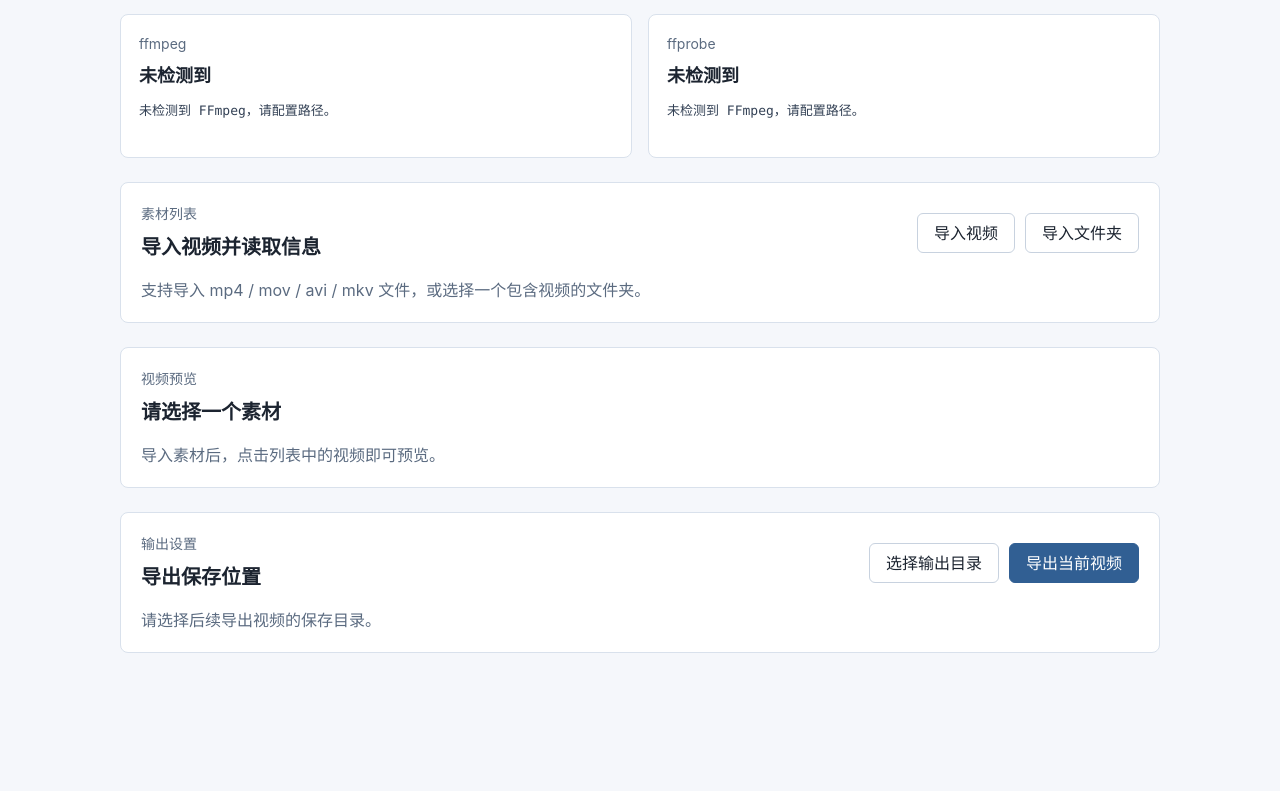
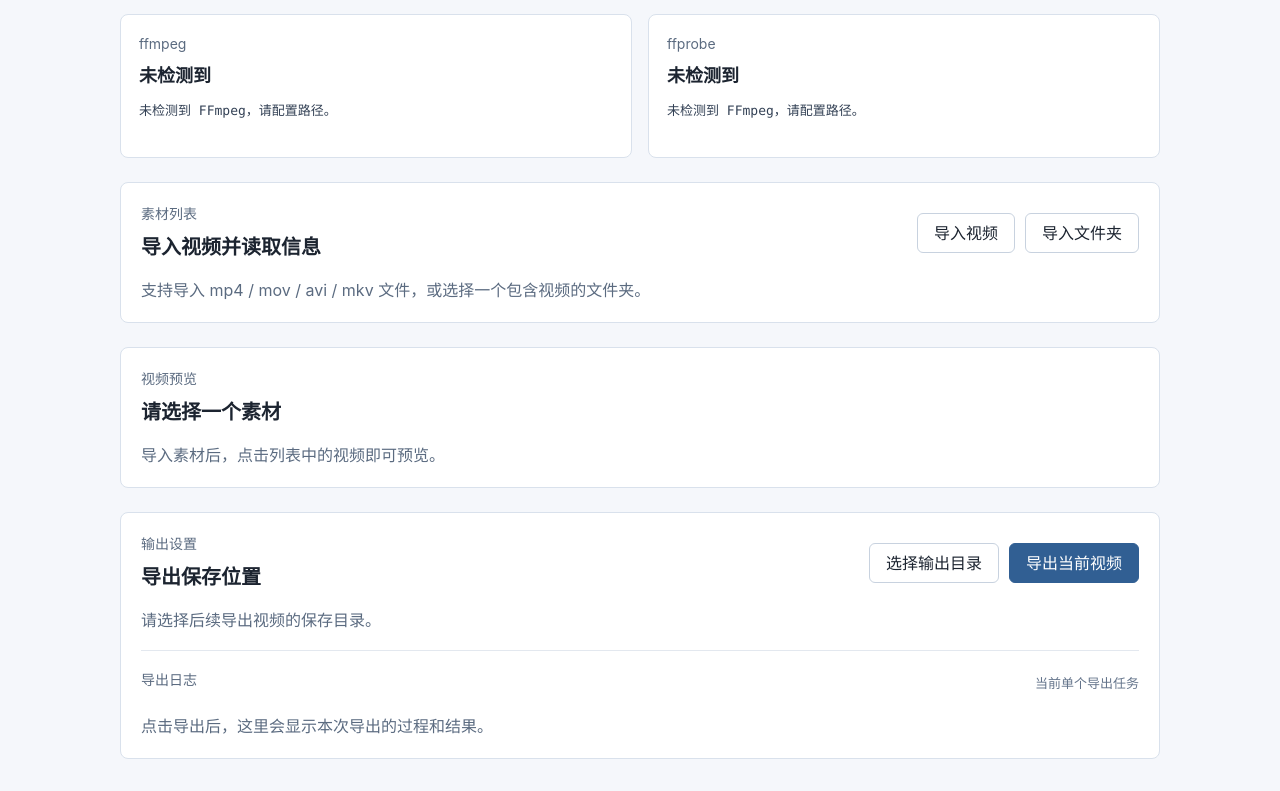
Before and after one commit to shisan3130186/local-video-remix-workbench, a Vue app: page / in a window 1280 px wide. Shown: the part 228-1019 px from the top of the page. Before the commit the page ends 913 px from the top, so only its background shows below. Built offline with nearby package versions, Linux system fonts and the light colour scheme.

Commit message:
feat(task): add basic export logs

```diff
--- a/src/App.vue
+++ b/src/App.vue
@@ -9,6 +9,15 @@ import {
 } from "./services/videoProbeService";
 import { exportCurrentVideo } from "./services/videoRenderService";
 import type { FfmpegEnvironmentResult, ImportedVideo } from "./types/videoProbe";
+
+type ExportLogLevel = "info" | "success" | "error";
+
+interface ExportLogEntry {
+  id: number;
+  time: string;
+  message: string;
+  level: ExportLogLevel;
+}
 
 const environment = ref<FfmpegEnvironmentResult | null>(null);
 const isChecking = ref(true);
@@ -22,6 +31,7 @@ const outputDirectoryError = ref<string | null>(null);
 const isExporting = ref(false);
 const exportError = ref<string | null>(null);
 const exportResultPath = ref<string | null>(null);
+const exportLogs = ref<ExportLogEntry[]>([]);
 
 const statusText = computed(() => {
   if (isChecking.value) {
@@ -163,17 +173,22 @@ async function selectOutputDirectory() {
 async function exportSelectedVideo() {
   exportError.value = null;
   exportResultPath.value = null;
+  exportLogs.value = [];
 
   if (!selectedVideo.value) {
     exportError.value = "请先选择一个要导出的视频。";
+    appendExportLog(`导出失败：${exportError.value}`, "error");
     return;
   }
 
   if (!outputDirectory.value) {
     exportError.value = "请先选择输出目录。";
+    appendExportLog(`导出失败：${exportError.value}`, "error");
     return;
   }
 
+  appendExportLog("开始导出。", "info");
+  appendExportLog("导出中。", "info");
   isExporting.value = true;
 
   try {
@@ -182,12 +197,23 @@ async function exportSelectedVideo() {
       outputDirectory.value,
     );
     exportResultPath.value = result.outputPath;
+    appendExportLog(`导出成功：${result.outputPath}`, "success");
   } catch (error) {
     exportError.value =
       error instanceof Error ? error.message : String(error ?? "视频导出失败。");
+    appendExportLog(`导出失败：${exportError.value}`, "error");
   } finally {
     isExporting.value = false;
   }
+}
+
+function appendExportLog(message: string, level: ExportLogLevel) {
+  exportLogs.value.push({
+    id: Date.now() + exportLogs.value.length,
+    time: new Date().toLocaleTimeString("zh-CN", { hour12: false }),
+    message,
+    level,
+  });
 }
 
 function formatDuration(durationSeconds: number | null) {
@@ -381,6 +407,27 @@ onMounted(() => {
         <p v-else-if="exportResultPath" class="success-text">
           导出完成：{{ exportResultPath }}
         </p>
+
+        <div class="export-log-panel" aria-label="导出日志">
+          <div class="export-log-panel__header">
+            <p class="output-panel__label">导出日志</p>
+            <span>当前单个导出任务</span>
+          </div>
+          <p v-if="exportLogs.length === 0" class="empty-text">
+            点击导出后，这里会显示本次导出的过程和结果。
+          </p>
+          <ol v-else class="export-log-list">
+            <li
+              v-for="log in exportLogs"
+              :key="log.id"
+              class="export-log-item"
+              :class="`export-log-item--${log.level}`"
+            >
+              <span class="export-log-item__time">{{ log.time }}</span>
+              <span class="export-log-item__message">{{ log.message }}</span>
+            </li>
+          </ol>
+        </div>
       </section>
     </section>
   </main>
--- a/src/styles.css
+++ b/src/styles.css
@@ -352,6 +352,63 @@ h3 {
   overflow-wrap: anywhere;
 }
 
+.export-log-panel {
+  margin-top: 18px;
+  padding-top: 18px;
+  border-top: 1px solid #e3e8ef;
+}
+
+.export-log-panel__header {
+  display: flex;
+  align-items: center;
+  justify-content: space-between;
+  gap: 12px;
+}
+
+.export-log-panel__header span {
+  color: #64748b;
+  font-size: 13px;
+}
+
+.export-log-list {
+  display: grid;
+  gap: 8px;
+  margin: 12px 0 0;
+  padding: 0;
+  list-style: none;
+}
+
+.export-log-item {
+  display: grid;
+  grid-template-columns: 88px minmax(0, 1fr);
+  gap: 10px;
+  padding: 10px 12px;
+  border: 1px solid #d9e1ec;
+  border-radius: 6px;
+  background: #f8fafc;
+}
+
+.export-log-item--success {
+  border-color: #a9d8bd;
+  background: #f2fbf5;
+}
+
+.export-log-item--error {
+  border-color: #efb7b2;
+  background: #fff6f6;
+}
+
+.export-log-item__time {
+  color: #64748b;
+  font-family: Consolas, "SFMono-Regular", monospace;
+  font-size: 13px;
+}
+
+.export-log-item__message {
+  color: #1c2430;
+  overflow-wrap: anywhere;
+}
+
 @media (max-width: 720px) {
   .app-shell {
     padding: 20px;
@@ -391,4 +448,13 @@ h3 {
   .asset-card__meta {
     grid-template-columns: repeat(2, minmax(0, 1fr));
   }
+
+  .export-log-panel__header {
+    align-items: flex-start;
+    flex-direction: column;
+  }
+
+  .export-log-item {
+    grid-template-columns: 1fr;
+  }
 }
```
Also changed, not shown: 2 other files (tests, documents, lock files or other folders).
